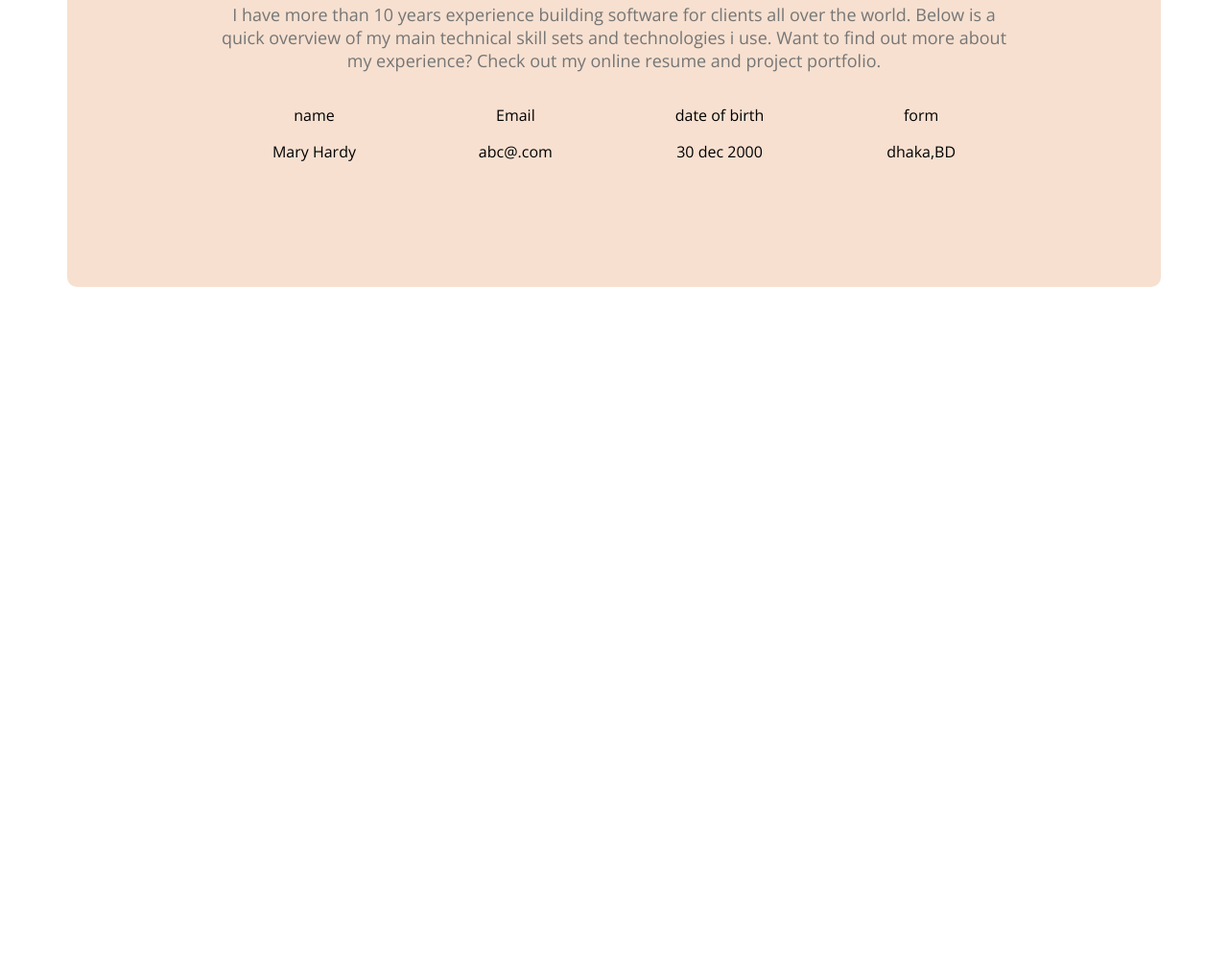
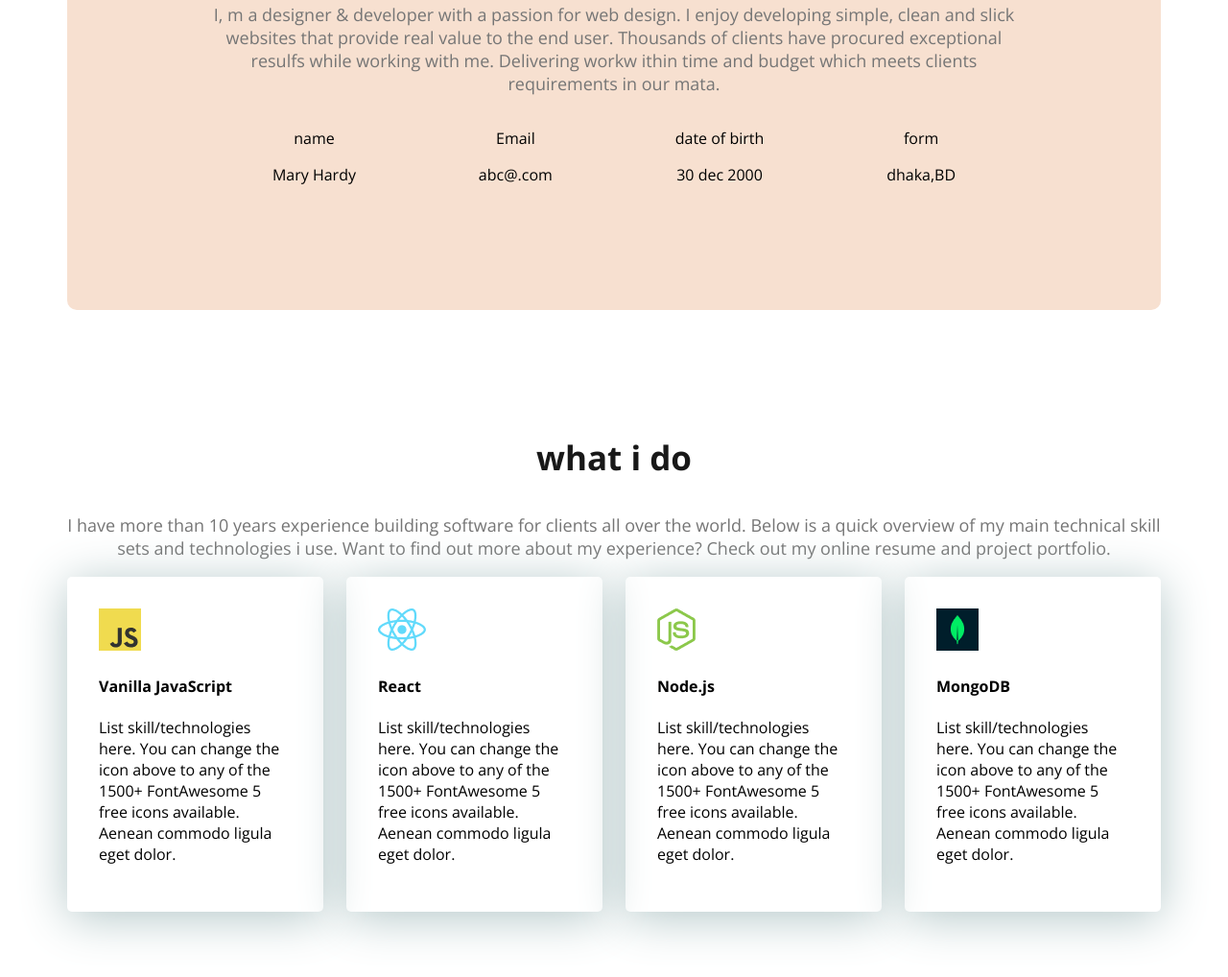
Before and after one commit to bibiotbibi/web-developer-portfolio, a plain HTML site: page index.html in a window 1280 px wide. Shown: the part 1150-2168 px from the top of the page at 96% size. Before the commit the page ends 1457 px from the top, so only its background shows below. Drawn offline with nearby package versions, Linux system fonts and the light colour scheme.

Commit message:
added all change

```diff
--- a/index.html
+++ b/index.html
@@ -34,8 +34,7 @@
     <main>
         <section class="about secondary-bg">
             <h3 class="section-titel">About Me</h3>
-            <p class="section-description">
-               I have more than 10 years experience building software for clients all over the world. Below is a quick overview of my main technical skill sets and technologies i use. Want to find out more about my experience? Check out my online resume and project portfolio.
+            <p class="section-description">I, m a designer & developer with a passion for web design. I enjoy developing simple, clean and slick websites that provide real value to the end user. Thousands of clients have procured exceptional resulfs while working with me. Delivering workw ithin time and budget which meets clients requirements in our mata.
             </p>
             <div class="about-items">
                         <!-- .about-item*4>p.item-title+item-description -->
@@ -58,6 +57,43 @@
 
             </div>
         </section>
+        <!-- what i do section start -->
+         <section class="skills">
+            <h3 class="section-title text-center">what i do</h3>
+            <p class="section-description text-center">I have more than 10 years experience building software for clients all over the world. Below is a quick overview of my main technical skill sets and technologies i use. Want to find out more about my experience? Check out my online resume and project portfolio.</p>
+
+            <div class="skills-container">
+                <!-- .skill*4>img+h4+skill-title+p.skill-description -->
+                 <div class="skill">
+                    <img src="images/icons/js.png" alt="">
+                    <h4>Vanilla JavaScript</h4>
+                    <skill-title></skill-title>
+                    <p class="skill-description">
+List skill/technologies here. You can change the icon above to any of the 1500+ FontAwesome 5 free icons available. Aenean commodo ligula eget dolor.</p>
+                 </div>
+                 <div class="skill">
+                    <img src="images/icons/react.png" alt="">
+                    <h4>React</h4>
+                    <skill-title></skill-title>
+                    <p class="skill-description">
+List skill/technologies here. You can change the icon above to any of the 1500+ FontAwesome 5 free icons available. Aenean commodo ligula eget dolor.</p>
+                 </div>
+                 <div class="skill">
+                    <img src="images/icons/nodejs.png" alt="">
+                    <h4>Node.js</h4>
+                    <skill-title></skill-title>
+                    <p class="skill-description">
+List skill/technologies here. You can change the icon above to any of the 1500+ FontAwesome 5 free icons available. Aenean commodo ligula eget dolor.</p>
+                 </div>
+                 <div class="skill">
+                    <img src="images/icons/mongo.png" alt="">
+                    <h4>MongoDB</h4>
+                    <skill-title></skill-title>
+                    <p class="skill-description">
+List skill/technologies here. You can change the icon above to any of the 1500+ FontAwesome 5 free icons available. Aenean commodo ligula eget dolor.</p>
+                 </div>
+            </div>
+         </section>
     </main>
     <footer></footer>
 </body>
--- a/styles/portfolio.css
+++ b/styles/portfolio.css
@@ -61,6 +61,9 @@ nav li a {
   text-decoration: none;
   font-size: 20px;
 }
+.text-center{
+  text-align: center;
+}
 /* header */
 .header{
   background-image: url(../images/developer.png), url(../images/header_bg.png);
@@ -95,12 +98,16 @@ main{
   max-width: 1140px;
   margin: 0 auto;
 }
+main section{
+  margin-top: 130px;
+  margin-bottom: 130px;
+}
 /* about styles */
 .about{
   border-radius: 10px;
   padding: 130px 150px;
   text-align: center;
-  margin-top: 130px;
+
 }
 .about-items{
   display: flex;
@@ -109,3 +116,13 @@ main{
 .item-description{
   font-weight: 600px;
 }
+/* skills-container styles */
+.skills-container{
+  display: flex;
+  gap: 24px;
+}
+.skill{
+  padding: 33px;
+  border-radius: 5px;
+  box-shadow: 0px 6px 50px 0px rgb(178, 198, 199);
+}
```
